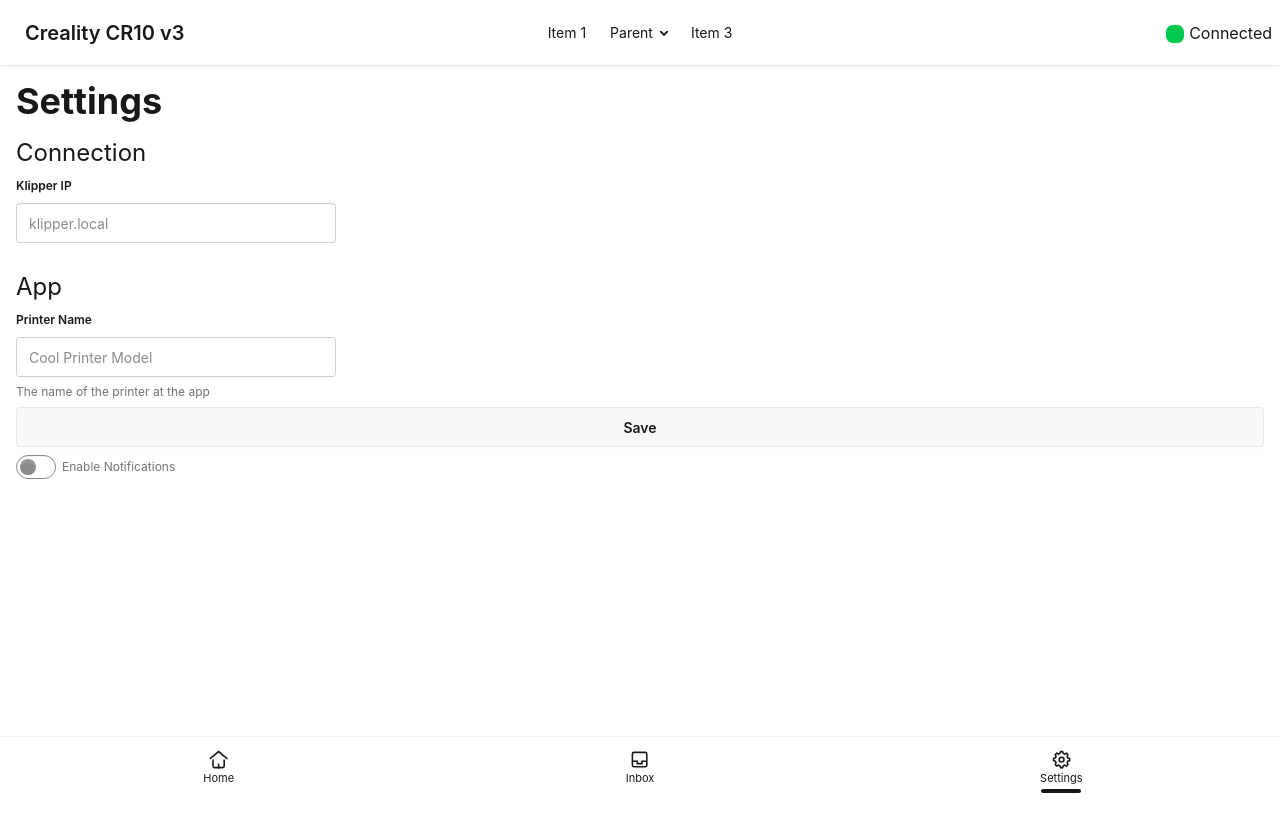
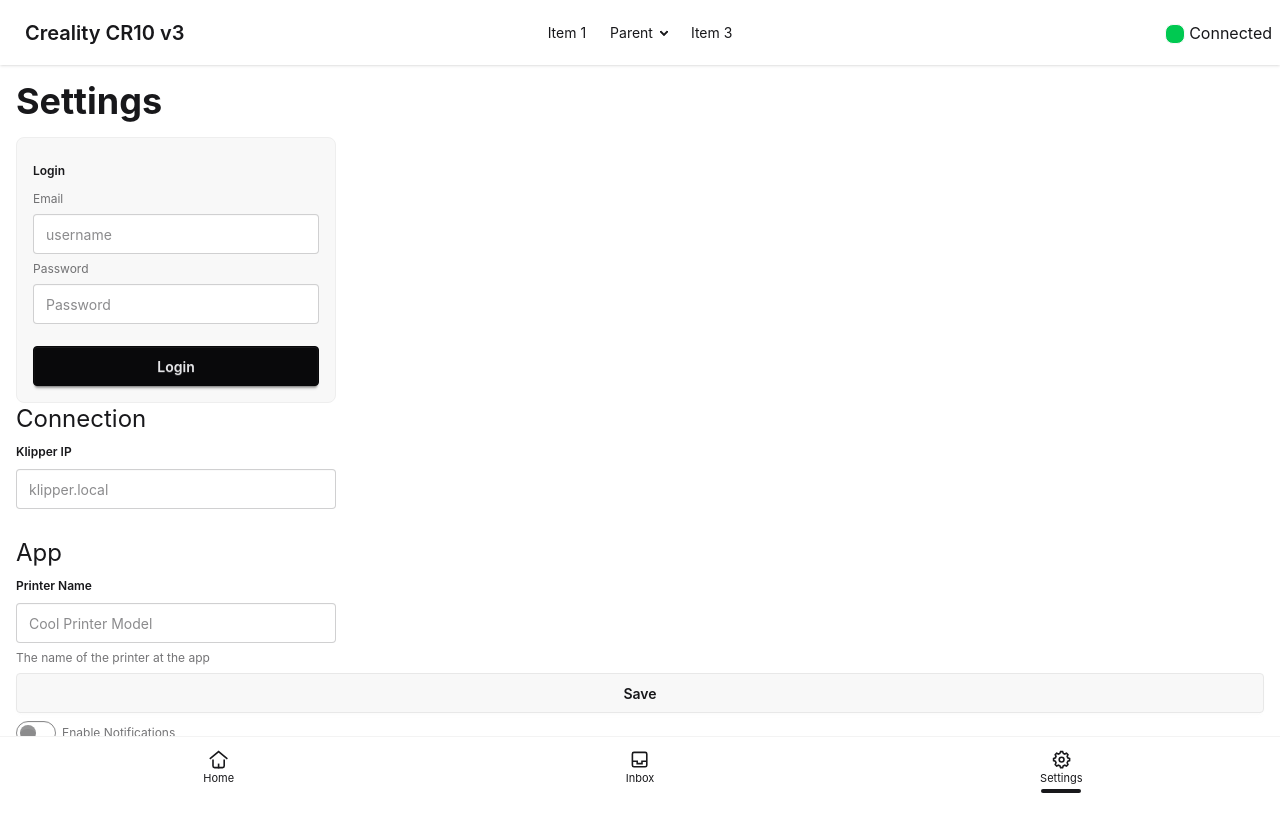
Before and after one commit to caioabrahao/klipper-mobile, a Vue app: page /settings in a window 1280 px wide. Shown: the top 832 px of the page. Built offline with nearby package versions, Linux system fonts and the light colour scheme; no server answers.

Commit message:
idk. checkpoint

```diff
--- a/src/App.vue
+++ b/src/App.vue
@@ -1,6 +1,6 @@
 <script setup lang="ts">
 import 'remixicon/fonts/remixicon.css'
-import { printerUrl } from './utils/moonraker.ts'
+import { moonrakerUrl } from './api/moonraker.ts'
 import Dock from './components/Dock.vue'
 import Header from './components/Header.vue';
 import {onMounted, onUnmounted} from 'vue';
@@ -8,7 +8,7 @@
 let socket:WebSocket;
 
 onMounted(async () => {
-  socket = new WebSocket(`ws://${printerUrl}/websocket`)
+  socket = new WebSocket(`ws://${moonrakerUrl}/websocket`)
 
   socket.onopen = () => {
     console.log('Connected to Moonraker!')
--- /dev/null
+++ b/src/api/crowsnest.ts
@@ -0,0 +1 @@
+export const cameraStreamUrl = 'http://printer.camera.caioabrahao.com.br/stream'
--- /dev/null
+++ b/src/api/moonraker.ts
@@ -0,0 +1,56 @@
+export const moonrakerUrl = 'https://printer.caioabrahao.com.br'
+
+let token: string | null = null
+let refreshToken: string | null = null
+
+export async function login(username:string, password:string) {
+    const response = await fetch(
+        `${moonrakerUrl}/access/login`,
+        {
+        method: 'POST',
+        headers: {
+            'Content-Type': 'application/json'
+        },
+        body: JSON.stringify({
+            "username": username,
+            "password": password,
+            "source": "moonraker"
+        })
+        }
+    )
+
+    if (!response.ok) {
+        throw new Error('Login failed')
+    }
+
+    const data = await response.json()
+
+    token = data.result.token
+    refreshToken = data.result.refresh_token
+
+    console.log('Logged in as:', data.result.username)
+
+    return data.result
+}
+
+export async function getTemperatures() {
+
+    if (!token) {
+        throw new Error('Not logged in')
+    }
+
+    const response = await fetch(
+        `${moonrakerUrl}/printer/objects/query?extruder=temperature,target`,
+        {
+            headers: {
+                Authorization: `Bearer ${token}`
+            }
+        }
+    )
+
+    if (!response.ok) {
+        throw new Error('Failed to get temperatures')
+    }
+
+    return await response.json()
+}
--- /dev/null
+++ b/src/components/LoginForm.vue
@@ -0,0 +1,41 @@
+<script setup lang="ts">
+import { ref } from 'vue'
+import { login } from '../api/moonraker.ts'
+
+const username = ref('')
+const password = ref('')
+
+const error = ref('')
+
+async function handleLogin() {
+    error.value = ''
+
+    try {
+        await login(
+        username.value,
+        password.value
+        )
+
+        console.log('Successfully logged in!')
+
+    } catch (err) {
+        error.value = 'Invalid username or password'
+    }
+}
+</script>
+
+<template>
+    <form @submit.prevent="handleLogin" class="fieldset bg-base-200 border-base-300 rounded-box w-xs border p-4">
+        <legend class="fieldset-legend">Login</legend>
+
+        <label class="label">Email</label>
+        <input v-model="username" type="username" class="input" placeholder="username" />
+
+        <label class="label">Password</label>
+        <input v-model="password" type="password" class="input" placeholder="Password" />
+
+        <button type="submit" class="btn btn-neutral mt-4">Login</button>
+
+        <p v-if="error">{{ error }}</p>
+    </form>
+</template>
--- a/src/utils/moonraker.ts
+++ /dev/null
@@ -1 +0,0 @@
-export const printerUrl = '100.78.52.7/'
--- a/src/views/DashboardView.vue
+++ b/src/views/DashboardView.vue
@@ -1,12 +1,8 @@
 <script setup lang="ts">
 import { ref } from 'vue'
-import { printerUrl } from '../utils/moonraker.ts'
 
 const temperature = ref(null);
-const cameraStreamUrl = ref(`http://${printerUrl}/webcam/?action=stream`)
-
-
-
+const cameraStreamUrl = ref(`http://printer.camera.caioabrahao.com.br/stream`)
 
 </script>
 
--- a/src/views/SettingsView.vue
+++ b/src/views/SettingsView.vue
@@ -1,10 +1,12 @@
 <script setup lang="ts">
-
+import LoginForm from '../components/LoginForm.vue';
 </script>
 
 <template>
     <section>
         <h1>Settings</h1>
+        <LoginForm/>
+
         <div class="mb-6">
             <h3>Connection</h3>
             <fieldset class="fieldset">
```
